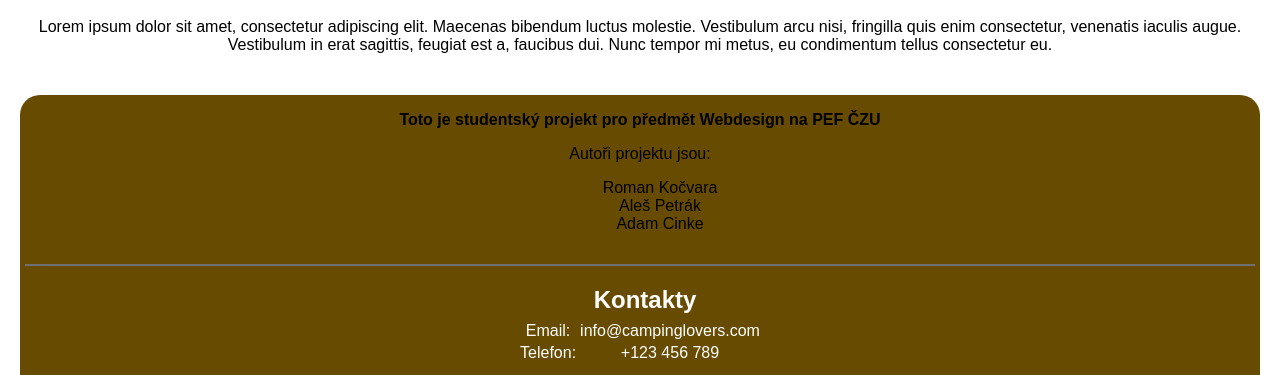
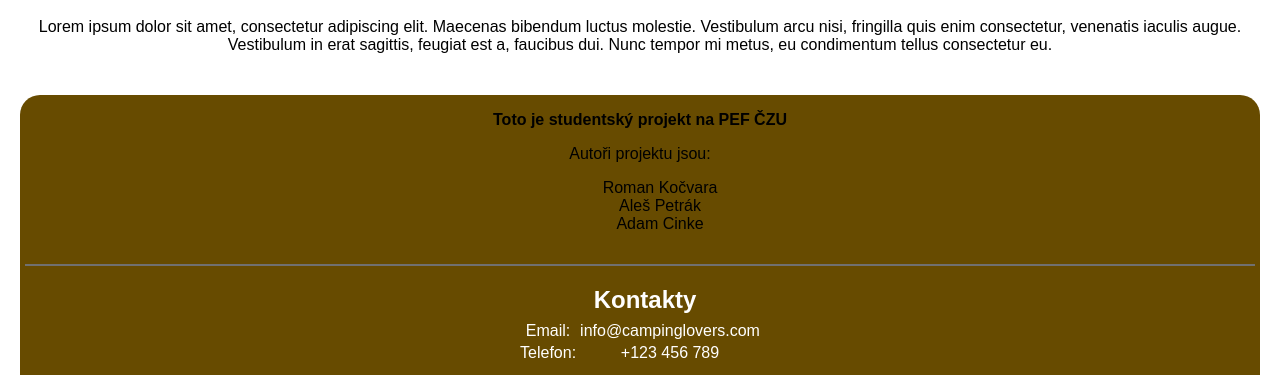
Before and after one commit to APmf16211/outdoor, a plain HTML site: page obchod_bundy.html in a window 1280 px wide. Shown: the part 1175-1550 px from the top of the page. Drawn offline with Linux system fonts and the light colour scheme.

Commit message:
Update obchod_bundy.html

```diff
--- a/obchod_bundy.html
+++ b/obchod_bundy.html
@@ -137,7 +137,7 @@
                 <p>
                     <span>
                         <b>
-                            Toto je studentský projekt pro předmět Webdesign na PEF ČZU
+                            Toto je studentský projekt na PEF ČZU
                         </b>
                     </span>
                 <p>Autoři projektu jsou:</p>
```
